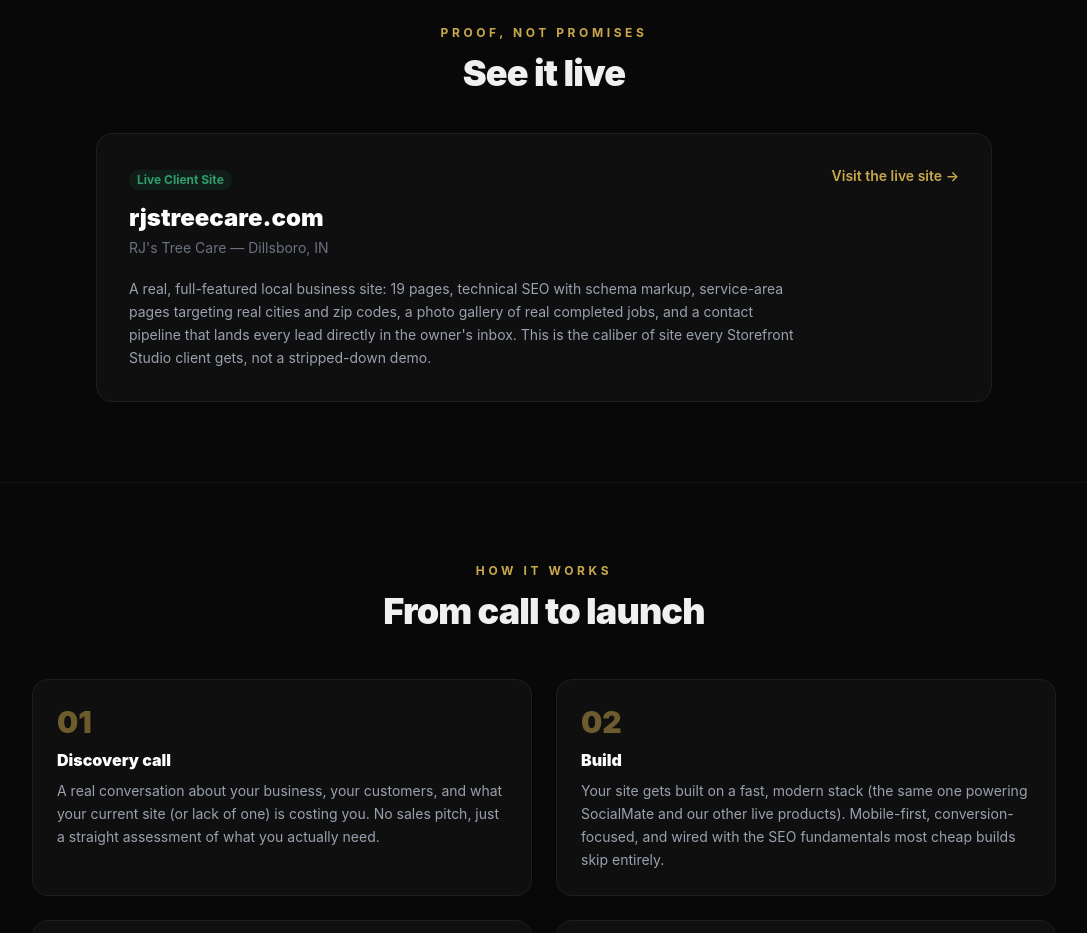
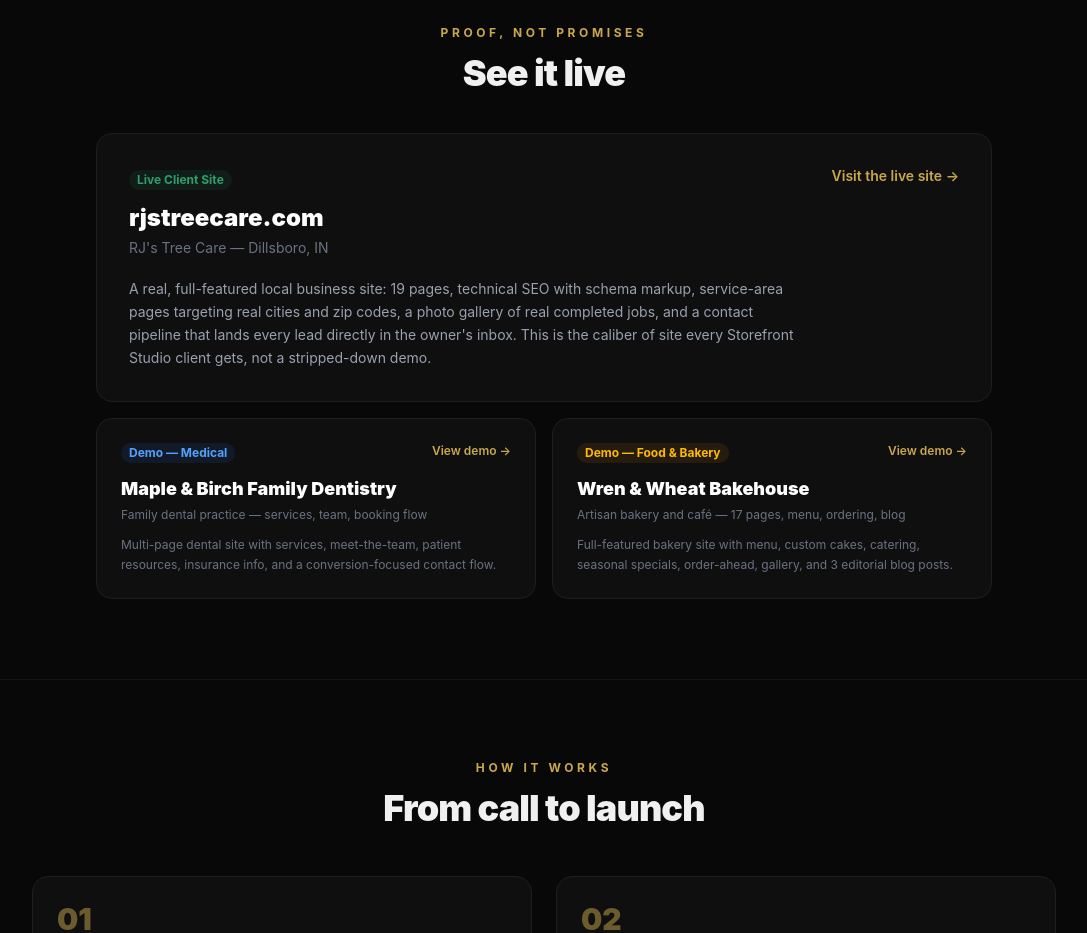
Before and after one commit to renewalmateupdates/gilgameshenterprise, a Next.js app: page /storefront-studio in a window 1280 px wide. Shown: the part 2360-3293 px from the top of the page, without its empty margins (96-1183 px from the left). Built offline with nearby package versions, Linux system fonts and the light colour scheme.

Commit message:
feat: add bakery and dentist demo sites to Storefront Studio featured work section

```diff
--- a/app/storefront-studio/page.tsx
+++ b/app/storefront-studio/page.tsx
@@ -215,6 +215,8 @@ export default function StorefrontStudioPage() {
             <p className="text-[#c9a84c] text-xs font-bold tracking-[0.3em] uppercase mb-3">Proof, Not Promises</p>
             <h2 className="text-4xl font-black tracking-tight">See it live</h2>
           </div>
+          <div className="flex flex-col gap-4">
+            {/* Live client */}
             <a
               href="https://rjstreecare.com"
               target="_blank"
@@ -242,6 +244,52 @@ export default function StorefrontStudioPage() {
                 This is the caliber of site every Storefront Studio client gets, not a stripped-down demo.
               </p>
             </a>
+
+            {/* Demo sites */}
+            <div className="grid grid-cols-1 sm:grid-cols-2 gap-4">
+              <a
+                href="https://dentist-demo-phi.vercel.app/"
+                target="_blank"
+                rel="noopener noreferrer"
+                className="group block bg-[#0f0f0f] border border-[#1e1e1e] rounded-2xl p-6 hover:border-[#c9a84c]/40 transition-all hover:-translate-y-0.5"
+              >
+                <div className="flex items-start justify-between gap-3 mb-3">
+                  <span className="text-xs font-bold px-2 py-0.5 rounded-full bg-blue-500/10 text-blue-400 shrink-0">
+                    Demo — Medical
+                  </span>
+                  <p className="text-[#c9a84c] text-xs font-semibold group-hover:underline shrink-0">View demo →</p>
+                </div>
+                <h3 className="text-lg font-black text-white group-hover:text-[#c9a84c] transition-colors mb-1">
+                  Maple &amp; Birch Family Dentistry
+                </h3>
+                <p className="text-gray-500 text-xs mb-3">Family dental practice — services, team, booking flow</p>
+                <p className="text-gray-500 text-xs leading-relaxed">
+                  Multi-page dental site with services, meet-the-team, patient resources, insurance info, and a conversion-focused contact flow.
+                </p>
+              </a>
+
+              <a
+                href="https://bakery-demo-eta.vercel.app/"
+                target="_blank"
+                rel="noopener noreferrer"
+                className="group block bg-[#0f0f0f] border border-[#1e1e1e] rounded-2xl p-6 hover:border-[#c9a84c]/40 transition-all hover:-translate-y-0.5"
+              >
+                <div className="flex items-start justify-between gap-3 mb-3">
+                  <span className="text-xs font-bold px-2 py-0.5 rounded-full bg-amber-500/10 text-amber-400 shrink-0">
+                    Demo — Food &amp; Bakery
+                  </span>
+                  <p className="text-[#c9a84c] text-xs font-semibold group-hover:underline shrink-0">View demo →</p>
+                </div>
+                <h3 className="text-lg font-black text-white group-hover:text-[#c9a84c] transition-colors mb-1">
+                  Wren &amp; Wheat Bakehouse
+                </h3>
+                <p className="text-gray-500 text-xs mb-3">Artisan bakery and café — 17 pages, menu, ordering, blog</p>
+                <p className="text-gray-500 text-xs leading-relaxed">
+                  Full-featured bakery site with menu, custom cakes, catering, seasonal specials, order-ahead, gallery, and 3 editorial blog posts.
+                </p>
+              </a>
+            </div>
+          </div>
         </div>
       </section>
 
```
Lines whose indentation alone changed are shown as unchanged.
